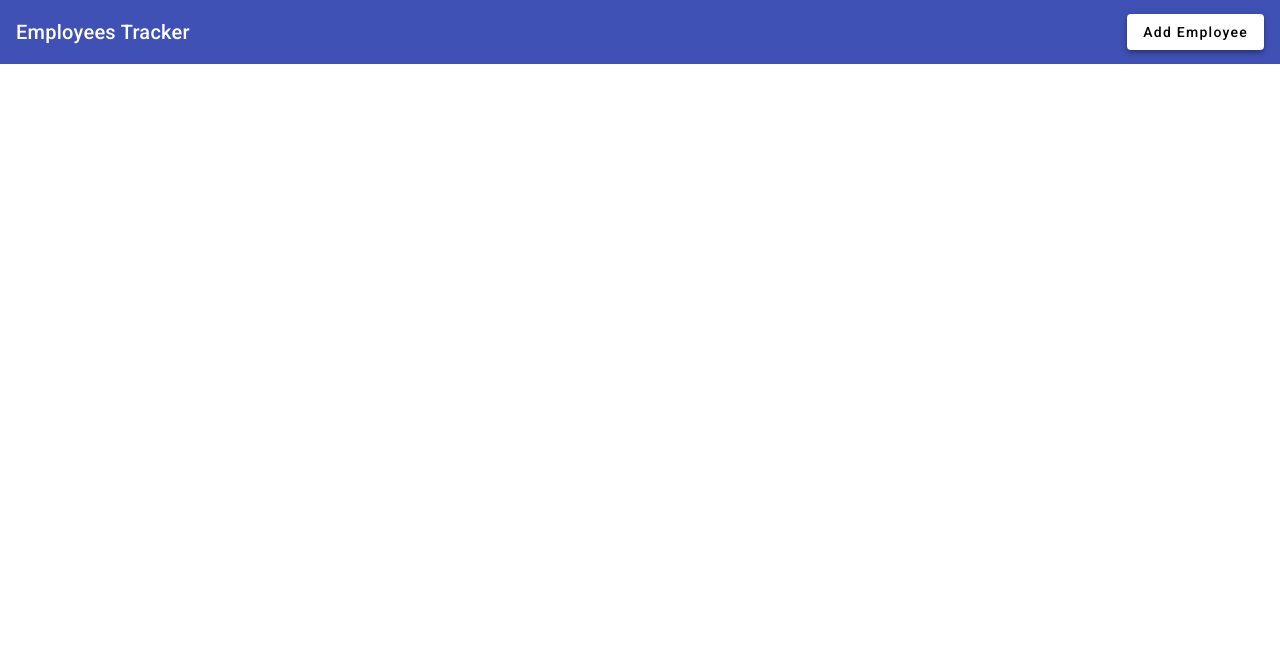
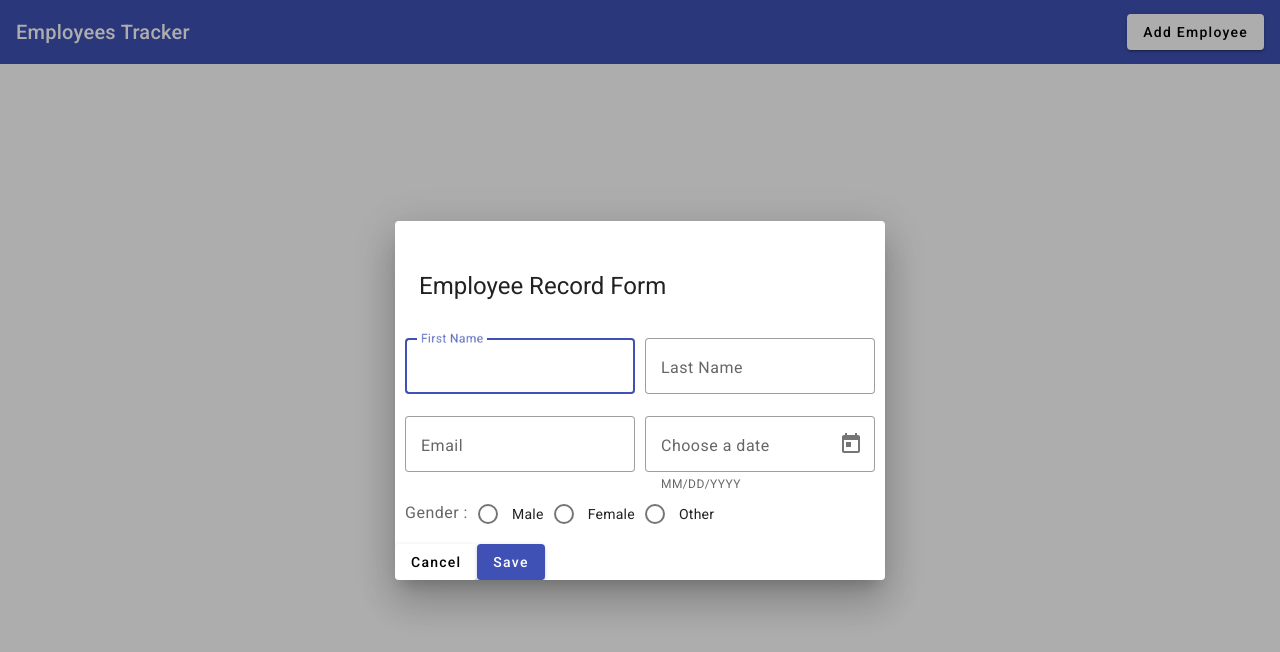
Before and after one commit to Ramish93/Angular-Employee-Tracker, an Angular app: page / in a window 1280 px wide. Both pictures are taken after a click on the button "Add Employee". Shown: the top 652 px of the page. Built offline with nearby package versions, Linux system fonts and the light colour scheme.

Commit message:
building form for employee data

```diff
--- a/src/app/app.component.html
+++ b/src/app/app.component.html
@@ -2,5 +2,5 @@
   <span>Employees Tracker</span>
   <span class="example-spacer"></span>
 
-  <button mat-raised-button>Add Employee</button>
+  <button mat-raised-button (click)="addEditEmpForm()">Add Employee</button>
 </mat-toolbar>
--- a/src/app/app.component.ts
+++ b/src/app/app.component.ts
@@ -1,4 +1,6 @@
 import { Component } from '@angular/core';
+import { MatDialog } from '@angular/material/dialog';
+import { EmpAddEditComponent } from './emp-add-edit/emp-add-edit.component';
 
 @Component({
   selector: 'app-root',
@@ -7,4 +9,10 @@ import { Component } from '@angular/core';
 })
 export class AppComponent {
   title = 'crud-app';
+
+  constructor(private _dialog: MatDialog) {}
+
+  addEditEmpForm() {
+    this._dialog.open(EmpAddEditComponent);
+  }
 }
--- a/src/app/emp-add-edit/emp-add-edit.component.html
+++ b/src/app/emp-add-edit/emp-add-edit.component.html
@@ -1 +1,43 @@
-<p>emp-add-edit works!</p>
+<div mat-dialog-title>
+  <h1>Employee Record Form</h1>
+</div>
+<div mat-dialog-content class="content">
+  <div class="row">
+    <mat-form-field appearance="outline">
+      <mat-label>First Name</mat-label>
+      <input matInput />
+    </mat-form-field>
+    <mat-form-field appearance="outline">
+      <mat-label>Last Name</mat-label>
+      <input matInput />
+    </mat-form-field>
+  </div>
+  <div class="row">
+    <mat-form-field appearance="outline">
+      <mat-label>Email</mat-label>
+      <input matInput type="email" placeholder="Ex: exp@mail.com" />
+    </mat-form-field>
+    <mat-form-field appearance="outline">
+      <mat-label>Choose a date</mat-label>
+      <input matInput [matDatepicker]="picker" />
+      <mat-hint>MM/DD/YYYY</mat-hint>
+      <mat-datepicker-toggle
+        matIconSuffix
+        [for]="picker"
+      ></mat-datepicker-toggle>
+      <mat-datepicker #picker></mat-datepicker>
+    </mat-form-field>
+  </div>
+  <div class="row">
+    <mat-radio-group aria-label="Select an option">
+      <mat-label>Gender :</mat-label>
+      <mat-radio-button value="male">Male</mat-radio-button>
+      <mat-radio-button value="female">Female</mat-radio-button>
+      <mat-radio-button value="other">Other</mat-radio-button>
+    </mat-radio-group>
+  </div>
+</div>
+<div mat-dialog-action>
+  <button mat-raised-button>Cancel</button>
+  <button mat-raised-button color="primary">Save</button>
+</div>
--- a/src/app/emp-add-edit/emp-add-edit.component.scss
+++ b/src/app/emp-add-edit/emp-add-edit.component.scss
@@ -0,0 +1,11 @@
+.content {
+  padding: 10px;
+}
+.row {
+  display: flex;
+  gap: 10px;
+
+  mat-form-field {
+    width: 100%;
+  }
+}
```
Also changed, not shown: src/app/app.module.ts (+10 -0 lines).
